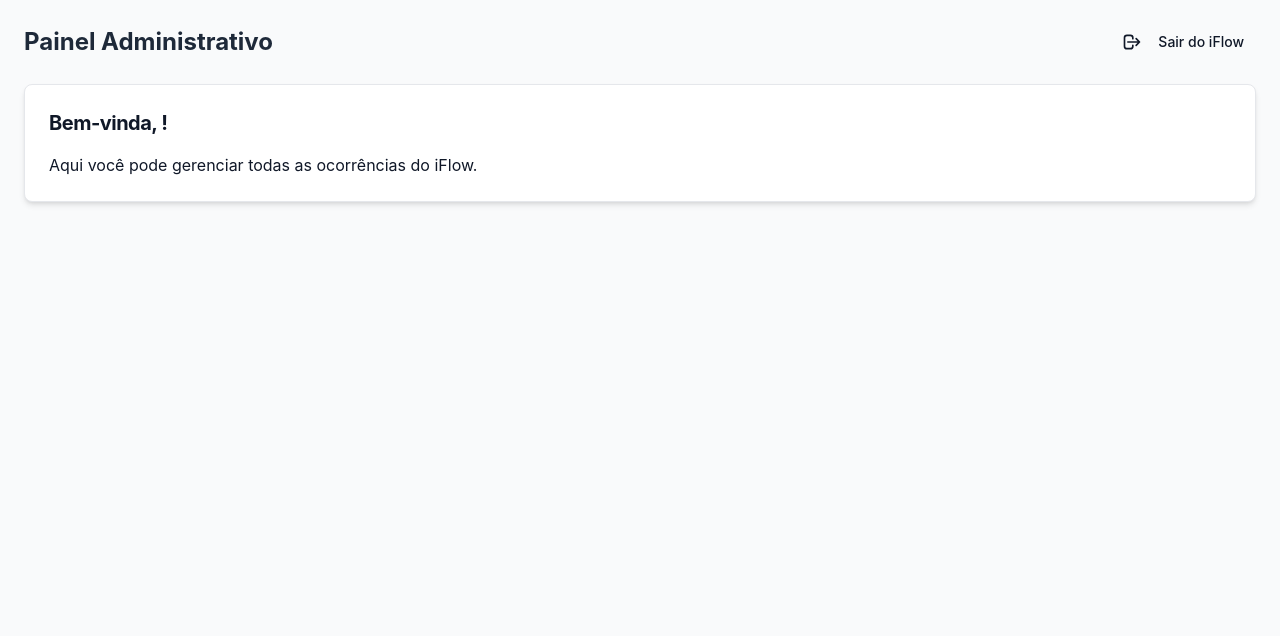
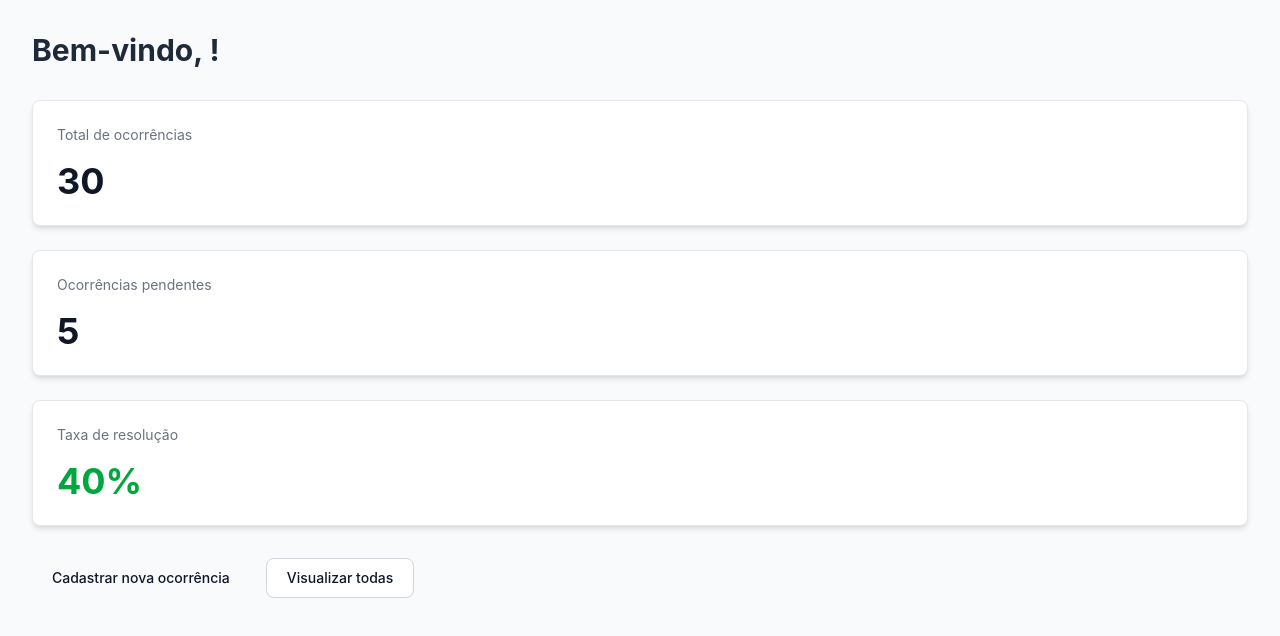
Before and after one commit to IFPE-Jaboatao/ocorrencias-time1, a Next.js app in the folder frontend/: page /dashboard/admin in a window 1280 px wide. Shown: the top 636 px of the page. Built offline with nearby package versions, Linux system fonts and the light colour scheme.

Commit message:
refactor: reorganizando layout conforme figma e integrando logout na navbar

```diff
--- a/frontend/src/app/dashboard/admin/page.tsx
+++ b/frontend/src/app/dashboard/admin/page.tsx
@@ -1,48 +1,42 @@
 "use client";
 import { useAuth } from "@/contexts/AuthContext";
 import { Spinner, Card, Button } from "flowbite-react";
-import { HiOutlineLogout } from "react-icons/hi";
 
 export default function AdminDashboard() {
-  const { user, loading, logout } = useAuth();
+  const { user, loading } = useAuth();
 
-  if (loading) {
+  if (loading)
     return (
-      <div
-        className="flex justify-center items-center min-h-screen"
-        role="status"
-      >
+      <div className="flex justify-center items-center min-h-screen">
         <Spinner size="xl" />
       </div>
     );
-  }
 
   return (
-    <div className="p-6">
-      <div className="flex justify-between items-center mb-6">
-        <h1 className="text-2xl font-bold text-gray-800">
-          Painel Administrativo
-        </h1>
+    <div className="p-8 max-w-7xl mx-auto mt-20">
+      <h1 className="text-3xl font-bold text-gray-800 mb-8">
+        Bem-vindo, {user?.name}!
+      </h1>
 
-        <Button
-          color="failure"
-          size="sm"
-          onClick={logout}
-          className="flex items-center gap-2"
-        >
-          <HiOutlineLogout className="h-5 w-5 mr-2" />
-          Sair do iFlow
-        </Button>
+      <div className="grid grid-cols-1 md:grid-cols-3 gap-6 mb-8">
+        <Card>
+          <p className="text-sm text-gray-500">Total de ocorrências</p>
+          <h2 className="text-4xl font-bold">30</h2>
+        </Card>
+        <Card>
+          <p className="text-sm text-gray-500">Ocorrências pendentes</p>
+          <h2 className="text-4xl font-bold text-yellow-600">5</h2>
+        </Card>
+        <Card>
+          <p className="text-sm text-gray-500">Taxa de resolução</p>
+          <h2 className="text-4xl font-bold text-green-600">40%</h2>
+        </Card>
       </div>
 
-      <Card>
-        <h5 className="text-xl font-bold tracking-tight text-gray-900">
-          Bem-vinda, {user?.name}!
-        </h5>
-        <p className="font-normal text-gray-700">
-          Aqui você pode gerenciar todas as ocorrências do iFlow.
-        </p>
-      </Card>
+      <div className="flex gap-4">
+        <Button color="success">Cadastrar nova ocorrência</Button>
+        <Button color="light">Visualizar todas</Button>
+      </div>
     </div>
   );
 }
--- a/frontend/src/components/Navbar.tsx
+++ b/frontend/src/components/Navbar.tsx
@@ -1,29 +1,24 @@
 "use client";
-
 import { useAuth } from "@/contexts/AuthContext";
 import { usePathname } from "next/navigation";
 import { DarkThemeToggle } from "flowbite-react";
-import { HiHome, HiClipboardList } from "react-icons/hi";
+import { HiHome, HiClipboardList, HiOutlineLogout } from "react-icons/hi";
 import Link from "next/link";
 
 export function Navbar() {
   const pathname = usePathname();
-  const { user, loading } = useAuth();
+  const { user, loading, logout } = useAuth();
 
-
-  if (pathname === "/login" || (!user && !loading)) {
-    return null;
-  }
+  if (pathname === "/login" || (!user && !loading)) return null;
 
   const userRole = user?.funcao || "aluno";
-
   const menuItems = [
     {
       id: "home",
-      href: "/",
+      href: "/dashboard/admin",
       icon: HiHome,
       label: "Início",
-      roles: ["admin", "aluno", "professor", "responsavel"],
+      roles: ["admin", "professor"],
     },
     {
       id: "ocorrencias",
@@ -35,41 +30,32 @@ export function Navbar() {
   ];
 
   const filteredItems = menuItems.filter((item) =>
-    item.roles.includes(userRole)
+    item.roles.includes(userRole),
   );
 
   return (
     <nav className="fixed top-6 left-1/2 -translate-x-1/2 z-50">
-      <div className="flex items-center bg-green-700 dark:bg-green-800 p-2 px-4 rounded-full shadow-2xl gap-3 border border-white/10 backdrop-blur-md transition-colors duration-300">
-
+      <div className="flex items-center bg-green-700 p-2 px-4 rounded-full shadow-2xl gap-3 border border-white/10 backdrop-blur-md">
         {filteredItems.map((item) => {
           const isActive = pathname === item.href;
-          const Icon = item.icon;
-
           return (
             <Link
               key={item.id}
               href={item.href}
-              className={`p-3 rounded-full transition-all duration-300 group relative ${
-                isActive
-                  ? "bg-white text-green-700 -translate-y-2 shadow-lg scale-110"
-                  : "text-white hover:bg-green-600 hover:scale-105"
-              }`}
+              className={`p-3 rounded-full transition-all ${isActive ? "bg-white text-green-700 shadow-lg scale-110" : "text-white hover:bg-green-600"}`}
             >
-              <Icon size={24} />
-
-              <span className="absolute -bottom-10 left-1/2 -translate-x-1/2 bg-gray-800 text-white text-[10px] px-2 py-1 rounded opacity-0 group-hover:opacity-100 transition-opacity whitespace-nowrap pointer-events-none">
-                {item.label}
-              </span>
+              <item.icon size={24} />
             </Link>
           );
         })}
-
         <div className="w-[1px] h-6 bg-white/20 mx-1" />
-
-        <DarkThemeToggle
-          className="text-white hover:bg-green-600 border-none focus:ring-0 rounded-full transition-transform hover:scale-110"
-        />
+        <DarkThemeToggle className="text-white hover:bg-green-600 border-none focus:ring-0" />
+        <button
+          onClick={logout}
+          className="text-white hover:bg-red-500 p-3 rounded-full transition-all"
+        >
+          <HiOutlineLogout size={24} />
+        </button>
       </div>
     </nav>
   );
```
